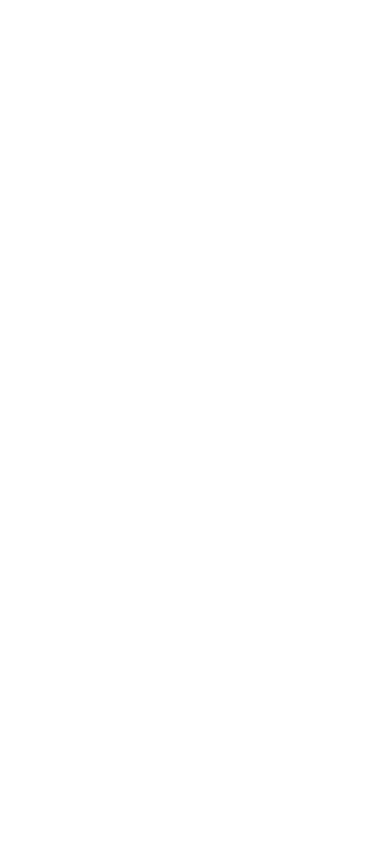
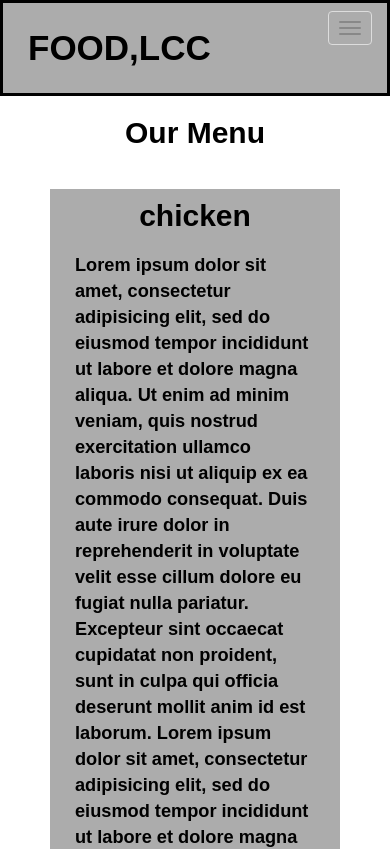
Before and after one commit to ankitdamseth/coursera-test, a plain HTML site: page module3-solution/index.html in a window 390 px wide. Shown: the top 849 px of the page. Drawn offline with Linux system fonts and the light colour scheme.

Commit message:
final addition to module3-solutions

```diff
--- a/module3-solution/css/styles.css
+++ b/module3-solution/css/styles.css
@@ -0,0 +1,84 @@
+/* BODY */
+body
+{
+font-family: arial,verdana,sans-serif;
+color: black;
+}
+
+/********************** NAVIGATION BAR BEGINS HERE************************/
+#nav-bar
+{
+	background-color:#ACACAC;
+	border: 3px solid black;
+	border-radius: 0;
+
+}
+#brand
+{
+color: black;
+font-weight: bold;
+font-size: 2.5em;
+margin: 20px 10px 20px 10px;
+}
+/***NAVLIST STYLING**/
+#collapsable-nav
+{
+clear: both;
+text-align:center;
+}
+#nav-list span
+{
+color: black;
+font-size: 1.5em;
+font-weight: bold;
+}
+#nav-list li a{
+border:1px solid black;
+background-color:#C5C5C5;
+
+}
+#nav-list li a:hover,#nav-list li a:focus{
+	background-color: white;
+}
+
+/***NAVLIST STYLING ENDING**/
+
+
+/********************** NAVIGATION BAR BEGINS HERE************************/
+/*HEADING*/
+#heading
+{
+	margin-bottom: 40px;
+	font-weight: bold;
+}
+
+/********************** BODY CONTENT BEGINS HERE************************/
+#main-body
+{
+	background-color:#ACACAC;
+	margin: 10px;
+}
+#sub-heading
+{
+	margin-top:10px;
+	font-weight: bolder;
+}
+
+#body-content
+{
+	margin: 20px 10px 20px 10px;
+	font-size: 1.3em;
+	font-weight: bold;
+
+}
+
+/*********extra small devices only*********/
+@media (max-width: 768px)
+{
+	#main-body
+{
+	background-color:#ACACAC;
+	margin: 10px 50px 10px 50px;
+}
+
+}
--- a/module3-solution/index.html
+++ b/module3-solution/index.html
@@ -1,9 +1,114 @@
 <!DOCTYPE html>
-<html>
-<head>
-	<title></title>
-</head>
+<html lang="en">
+ <head>
+	<title>Assignment for module3-solutions</title>
+    <meta charset="utf-8">
+    <meta http-equiv="X-UA-Compatible" content="IE=edge">
+	<meta name="viewport" content="width=device-width,initial-scale=1">
+	<link rel="stylesheet" type="text/css" href="css/bootstrap.min.css">
+	<link rel="stylesheet" type="text/css" href="css/styles.css">
+ </head>
 <body>
+	<header class="navbar navbar-default" id="nav-bar">
+		<nav class="container-fluid" id="nav-contentbox">
+			<div class="navbar-header">
+				<div class="navbar-brand" id="brand">
+					FOOD,LCC
+				</div>
+				<div>
+				 <button type="button" class="navbar-toggle collpased" data-toggle="collapse" data-target="   #collapsable-nav" aria-expanded="false">
+					<span class="sr-only">navigation toggle</span>
+					<span class="icon-bar"></span>
+					<span class="icon-bar"></span>
+					<span class="icon-bar"></span>
+				 </button>
+				</div>
 
+				<div id="collapsable-nav" class="collapse navbar-collpase" >
+					<ul id="nav-list" class="nav">
+					<li>
+						<a href="#"><span>Chicken</span></a>
+					</li>
+					<li>
+						<a href="#"><span>Beef</span></a>
+					</li>
+					<li>
+						<a href="#"><span>Sushi</span></a>
+					</li>
+
+					</ul>
+
+				</div><!--.collapse .navbar-collapse ends here-->
+
+			</div><!--navbar-header ends here-->
+		</nav><!-- container ends here-->
+	</header><!--navbar default ends here-->
+	<h2 id="heading" class="text-center">Our Menu</h2>
+
+<div id="main-body" class="container-fluid">
+<h2 id="sub-heading" class="text-center">chicken </h2>
+	<div id="body-content" class="text-left">
+		Lorem ipsum dolor sit amet, consectetur adipisicing elit, sed do eiusmod
+		tempor incididunt ut labore et dolore magna aliqua. Ut enim ad minim veniam,
+		quis nostrud exercitation ullamco laboris nisi ut aliquip ex ea commodo
+		consequat. Duis aute irure dolor in reprehenderit in voluptate velit esse
+		cillum dolore eu fugiat nulla pariatur. Excepteur sint occaecat cupidatat non
+		proident, sunt in culpa qui officia deserunt mollit anim id est laborum.
+		Lorem ipsum dolor sit amet, consectetur adipisicing elit, sed do eiusmod
+		tempor incididunt ut labore et dolore magna aliqua. Ut enim ad minim veniam,
+		quis nostrud exercitation ullamco laboris nisi ut aliquip ex ea commodo
+		consequat. Duis aute irure dolor in reprehenderit in voluptate velit esse
+		cillum dolore eu fugiat nulla pariatur. Excepteur sint occaecat cupidatat non
+		proident, sunt in culpa qui officia deserunt mollit anim id est laborum.
+		Lorem ipsum dolor sit amet, consectetur adipisicing elit, sed do eiusmod
+		tempor incididunt ut labore et dolore magna aliqua. Ut enim ad minim veniam,
+		quis nostrud exercitation ullamco laboris nisi ut aliquip ex ea commodo
+		consequat. Duis aute irure dolor in reprehenderit in voluptate velit esse
+		cillum dolore eu fugiat nulla pariatur. Excepteur sint occaecat cupidatat non
+		proident, sunt in culpa qui officia deserunt mollit anim id est laborum.
+		Lorem ipsum dolor sit amet, consectetur adipisicing elit, sed do eiusmod
+		tempor incididunt ut labore et dolore magna aliqua. Ut enim ad minim veniam,
+		quis nostrud exercitation ullamco laboris nisi ut aliquip ex ea commodo
+		consequat. Duis aute irure dolor in reprehenderit in voluptate velit esse
+		cillum dolore eu fugiat nulla pariatur. Excepteur sint occaecat cupidatat non
+		proident, sunt in culpa qui officia deserunt mollit anim id est laborum.
+		Lorem ipsum dolor sit amet, consectetur adipisicing elit, sed do eiusmod
+		tempor incididunt ut labore et dolore magna aliqua. Ut enim ad minim veniam,
+		quis nostrud exercitation ullamco laboris nisi ut aliquip ex ea commodo
+		consequat. Duis aute irure dolor in reprehenderit in voluptate velit esse
+		cillum dolore eu fugiat nulla pariatur. Excepteur sint occaecat cupidatat non
+		proident, sunt in culpa qui officia deserunt mollit anim id est laborum.
+		Lorem ipsum dolor sit amet, consectetur adipisicing elit, sed do eiusmod
+		tempor incididunt ut labore et dolore magna aliqua. Ut enim ad minim veniam,
+		quis nostrud exercitation ullamco laboris nisi ut aliquip ex ea commodo
+		consequat. Duis aute irure dolor in reprehenderit in voluptate velit esse
+		cillum dolore eu fugiat nulla pariatur. Excepteur sint occaecat cupidatat non
+		proident, sunt in culpa qui officia deserunt mollit anim id est laborum.
+		Lorem ipsum dolor sit amet, consectetur adipisicing elit, sed do eiusmod
+		tempor incididunt ut labore et dolore magna aliqua. Ut enim ad minim veniam,
+		quis nostrud exercitation ullamco laboris nisi ut aliquip ex ea commodo
+		consequat. Duis aute irure dolor in reprehenderit in voluptate velit esse
+		cillum dolore eu fugiat nulla pariatur. Excepteur sint occaecat cupidatat non
+		proident, sunt in culpa qui officia deserunt mollit anim id est laborum.
+		Lorem ipsum dolor sit amet, consectetur adipisicing elit, sed do eiusmod
+		tempor incididunt ut labore et dolore magna aliqua. Ut enim ad minim veniam,
+		quis nostrud exercitation ullamco laboris nisi ut aliquip ex ea commodo
+		consequat. Duis aute irure dolor in reprehenderit in voluptate velit esse
+		cillum dolore eu fugiat nulla pariatur. Excepteur sint occaecat cupidatat non
+		proident, sunt in culpa qui officia deserunt mollit anim id est laborum.
+		Lorem ipsum dolor sit amet, consectetur adipisicing elit, sed do eiusmod
+		tempor incididunt ut labore et dolore magna aliqua. Ut enim ad minim veniam,
+		quis nostrud exercitation ullamco laboris nisi ut aliquip ex ea commodo
+		consequat. Duis aute irure dolor in reprehenderit in voluptate velit esse
+		cillum dolore eu fugiat nulla pariatur. Excepteur sint occaecat cupidatat non
+		proident, sunt in culpa qui officia deserunt mollit anim id est laborum.
+
+	</div>
+
+</div>
+<!-- jQuery (Bootstrap JS plugins depend on it) -->
+  <script src="js/jquery-2.1.4.min.js"></script>
+  <script src="js/bootstrap.min.js"></script>
+  <script src="js/script.js"></script>
 </body>
 </html>
```
